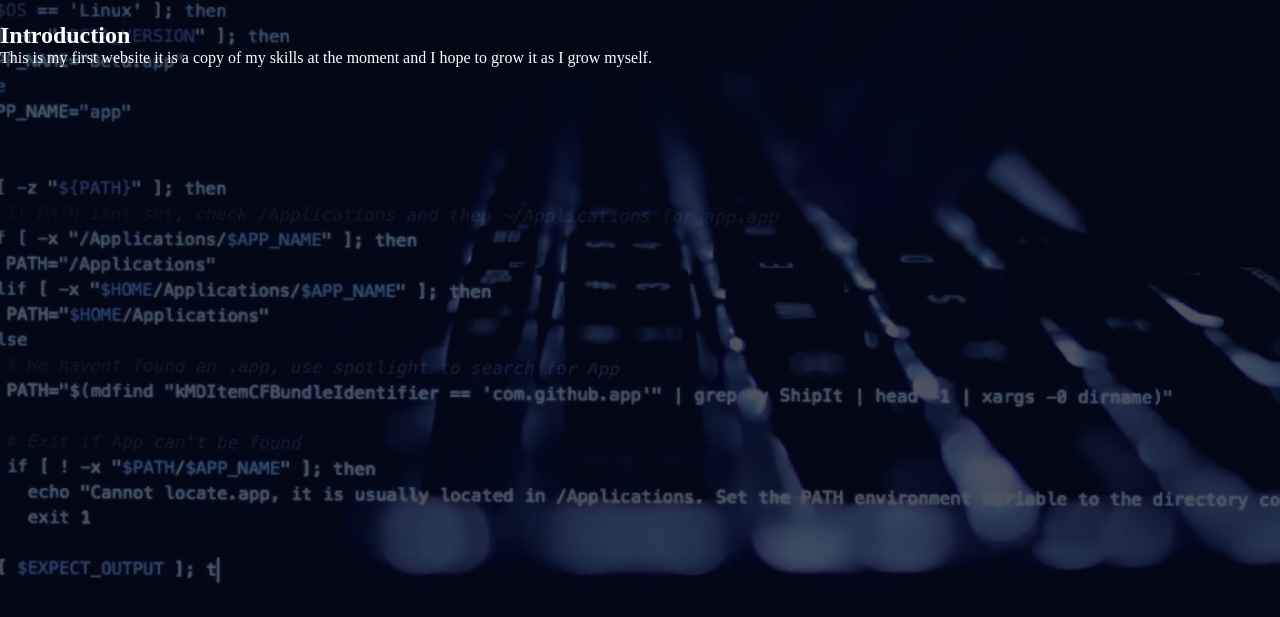
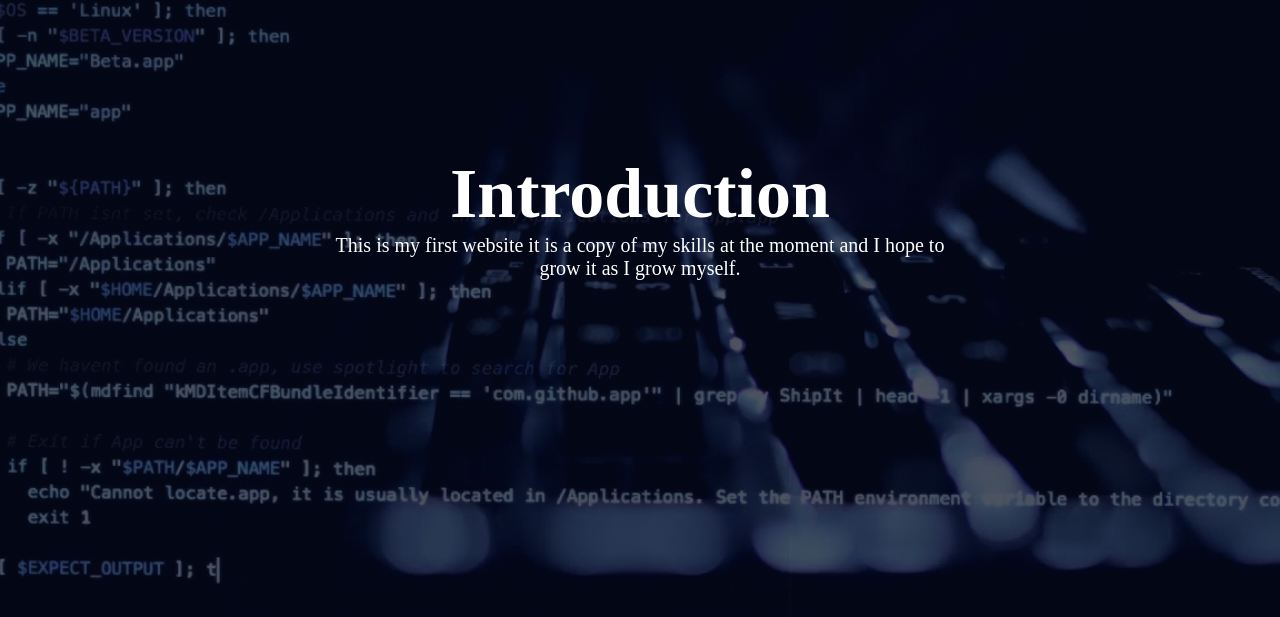
Before and after one commit to AndresCD-dev/website-project, a plain HTML site: page index.html in a window 1280 px wide. Shown: the part 183-800 px from the top of the page. Drawn offline with Linux system fonts and the light colour scheme.

Commit message:
Added a centered intro section

```diff
--- a/style.css
+++ b/style.css
@@ -44,4 +44,17 @@ nav img{
 }
 .intro-box{
     color:#fff;
+    position: absolute;
+    top: 50%;
+    left: 50%;
+    transform: translate(-50%,-50%);
+    text-align: center;
 }
+.intro-box h1{
+    font-size: 70px;
+}
+.intro-box p{
+    font-size: 20px;
+    margin: auto;
+
+}
```
